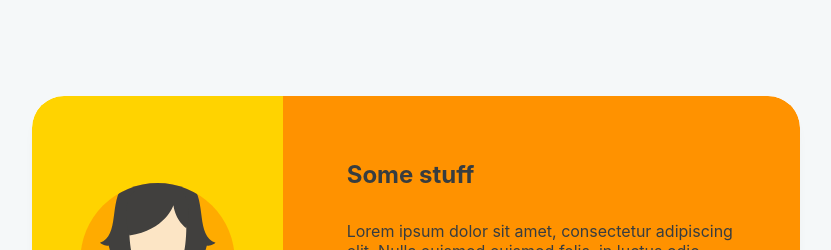
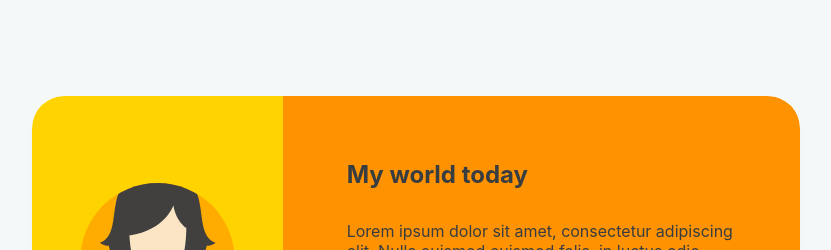
Before and after one commit to dominicaw/platform45-react-test, a Next.js app: page / in a window 1280 px wide. Both pictures are taken after a click on the element 381 px from the left and 586 px from the top of the page. Shown: the top 250 px of the page, without its empty margins (224-1055 px from the left). Built offline with nearby package versions, Linux system fonts and the light colour scheme; grey boxes are pictures that could not be loaded.

Commit message:
remove proptypes

```diff
--- a/package.json
+++ b/package.json
@@ -16,7 +16,6 @@
     "eslint": "8.48.0",
     "eslint-config-next": "13.4.19",
     "next": "13.4.19",
-    "prop-types": "^15.8.1",
     "react": "18.2.0",
     "react-dom": "18.2.0",
     "react-hook-form": "^7.45.4",
--- a/src/components/CardContent/index.tsx
+++ b/src/components/CardContent/index.tsx
@@ -26,4 +26,5 @@ export default function CardContent({ onClick, isOpen }: CardContentProps) {
 
 CardContent.propTypes = {
   onClick: PropTypes.func,
+  isOpen: PropTypes.bool,
 }
--- a/src/components/CardFlyout/index.tsx
+++ b/src/components/CardFlyout/index.tsx
@@ -6,7 +6,7 @@ import styles from './styles.module.scss'
 export default function CardFlyout({ isOpen }: CardFlyoutProps) {
   return (
     <div className={clsx(styles.container, isOpen ? styles.active : '')}>
-      <h2>Some stuff</h2>
+      <h2>My world today</h2>
       <p>
         Lorem ipsum dolor sit amet, consectetur adipiscing elit. Nulla euismod
         euismod felis, in luctus odio bibendum sit amet. Pellentesque vel mauris
```
Also changed, not shown: 1 other file (tests, documents, lock files or other folders).
